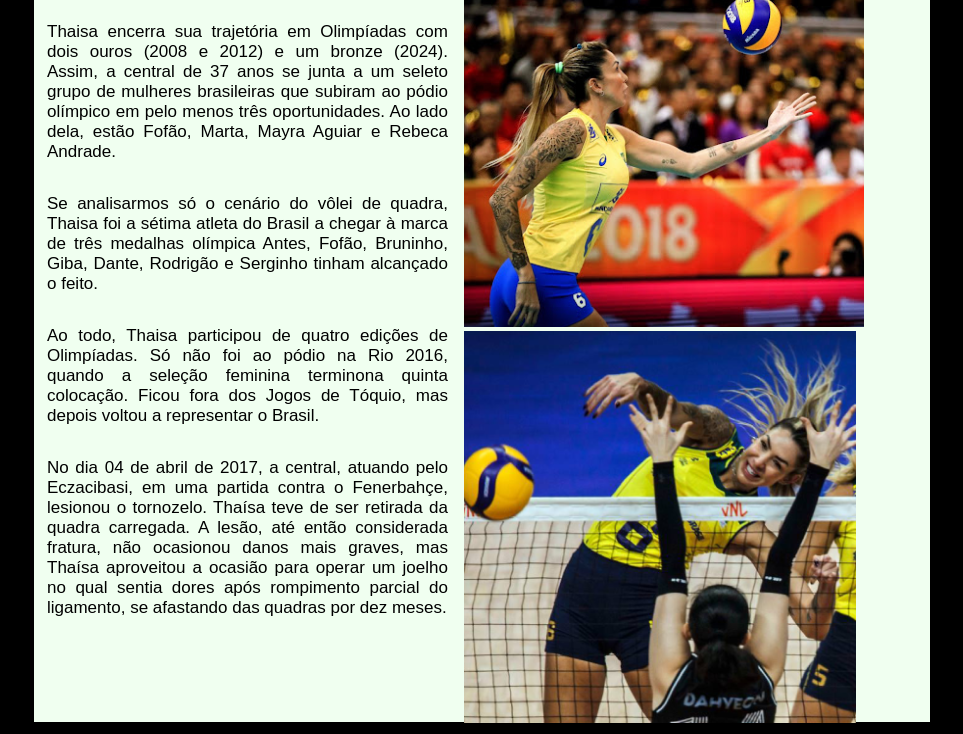
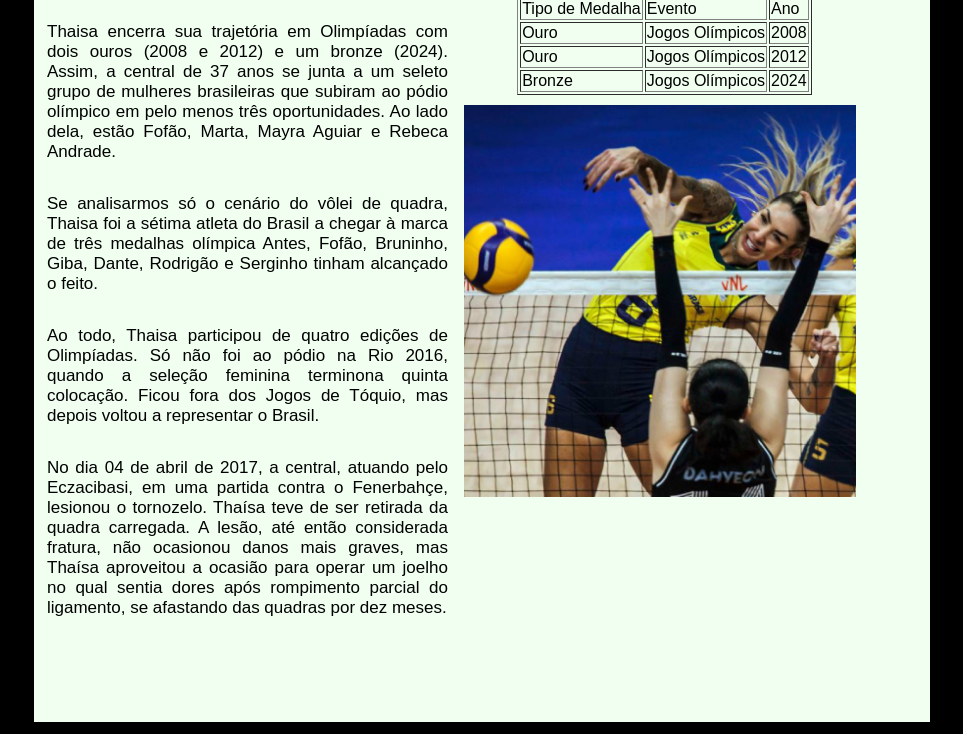
Before and after one commit to gabriellyneves5/gabrielly-neves, a plain HTML site: page medalhas.html in a window 1280 px wide. Shown: the part 171-905 px from the top of the page, without its empty margins (158-1121 px from the left). Drawn offline with Linux system fonts and the light colour scheme.

Commit message:
Update medalhas.html

```diff
--- a/medalhas.html
+++ b/medalhas.html
@@ -35,8 +35,34 @@
 					carregada. A lesão, até então considerada fratura, não ocasionou danos mais graves, mas Thaísa aproveitou a ocasião para operar um joelho no qual sentia dores após
 					rompimento parcial do ligamento, se afastando das quadras por dez meses.</center>
 			 </div>
+			      <div class="artigo">
+            <center>
+                <h2>Quadro de Medalhas</h2>
+                <table border="1">
+                        <tr>
+                            <td>Tipo de Medalha</td>
+                            <td>Evento</td>
+                            <td>Ano</td>
+                        </tr>
+                        <tr>
+                            <td>Ouro</td>
+                            <td>Jogos Olímpicos</td>
+                            <td>2008</td>
+                        </tr>
+                        <tr>
+                            <td>Ouro</td>
+                            <td>Jogos Olímpicos</td>
+                            <td>2012</td>
+                        </tr>
+                        <tr>
+                            <td>Bronze</td>
+                            <td>Jogos Olímpicos</td>
+                            <td>2024</td>
+                        </tr>
+                </table>
+            </center>
+        </div>
 			 <div class="artigo">
-			 <img src="imagens/ta.png" alt="Thaisa" />
 			 <img src="imagens/tat.png" alt="Thaisa" />
 			 </div>
 		</div>
```
